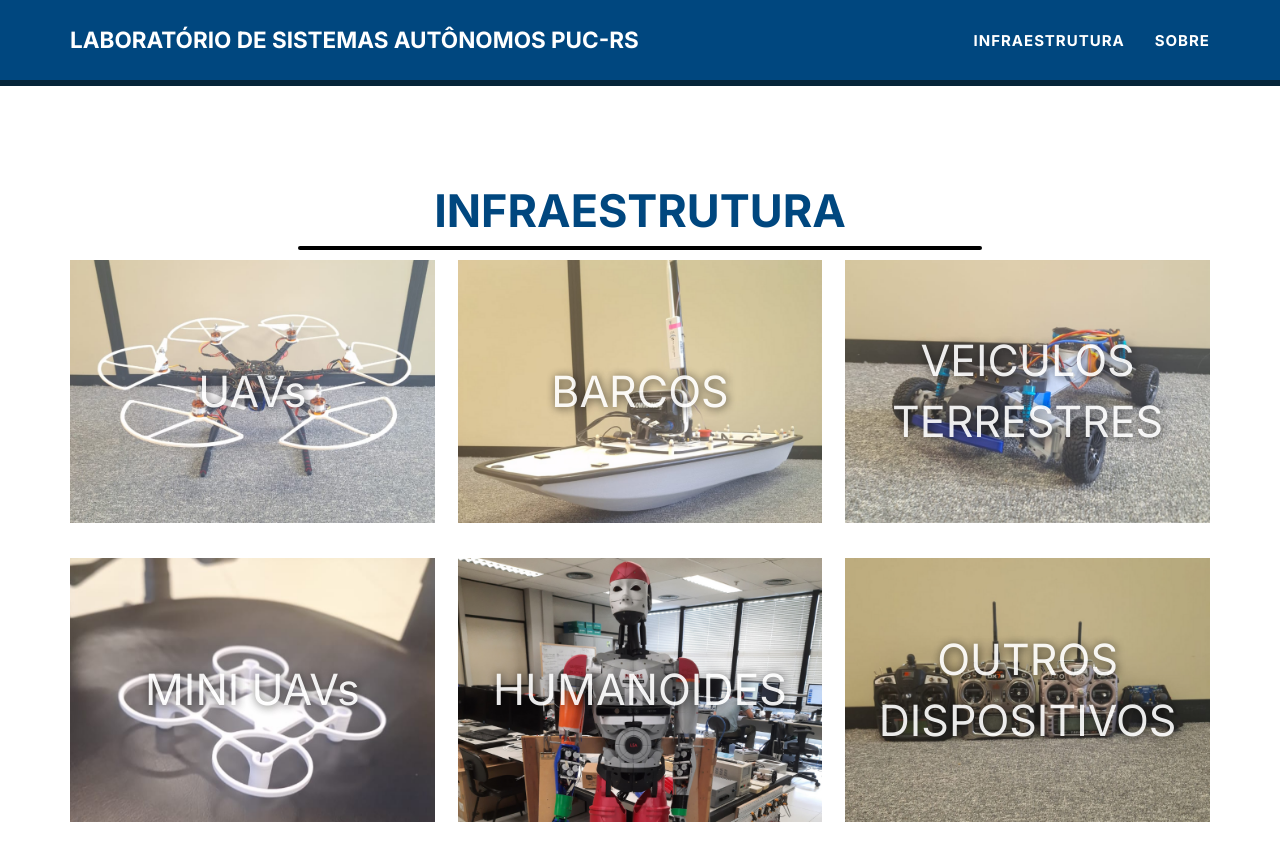
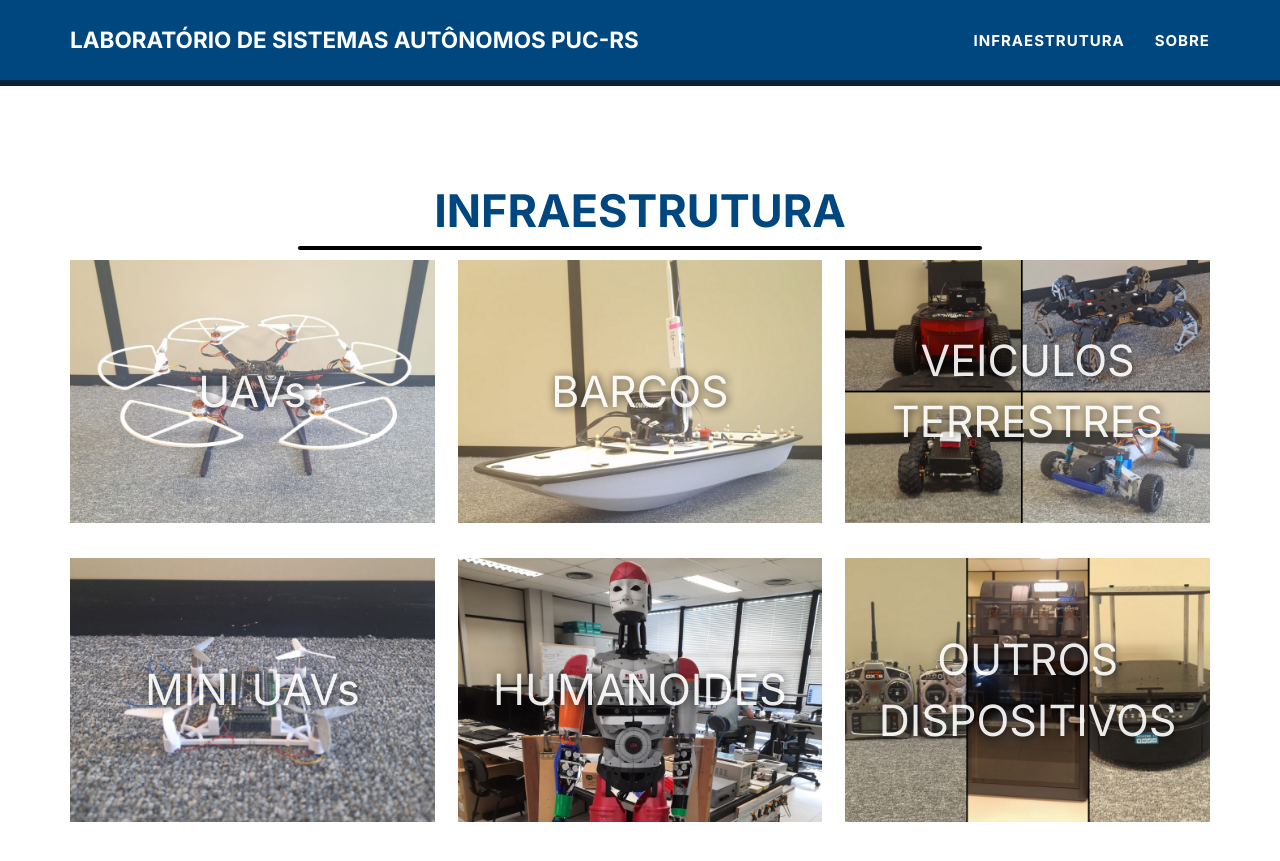
Before and after one commit to lsa-pucrs/lsa-pucrs.github.io, a Jekyll site: the page built from _posts/2014-07-18-UAVs.markdown, in a window 1280 px wide and 900 px high, scrolled down 719 px. Shown: the top 861 px of the window. Built offline with Jekyll 4.4.1, drawn with Linux system fonts in a browser that asks for light colours.

Commit message:
muda fotos terrestre e outros dispostitvos

```diff
--- a/_posts/2014-07-14-Gerais.markdown
+++ b/_posts/2014-07-14-Gerais.markdown
@@ -2,7 +2,7 @@
 layout: default
 modal-id: 5
 date: 2014-07-14
-img: controlesft1.png
+img: 3geraisft.png
 alt: image-alt
 overlay-text: "OUTROS DISPOSITIVOS"
 description: Projetos autônomos gerais
--- a/_posts/2014-07-15-Mini UAVs.markdown
+++ b/_posts/2014-07-15-Mini UAVs.markdown
@@ -2,7 +2,7 @@
 layout: default
 modal-id: 4
 date: 2014-07-15
-img: minidroneft.png
+img: minidroneft1Done.png
 alt: image-alt
 overlay-text: "MINI UAVs"
 description: mini drones muito legais
--- a/_posts/2014-07-16-Veículos Terrestre.markdown
+++ b/_posts/2014-07-16-Veículos Terrestre.markdown
@@ -2,14 +2,14 @@
 layout: default
 modal-id: 3
 date: 2014-07-16
-img: carsideft.png
+img: 4terrestreft.png
 alt: image-alt
 overlay-text: "VEICULOS TERRESTRES"
 description: carrinhos são como os barcos só que na terra e pequenos
 ---
 ### Tarmo 5 RC car
 
-<img src="{{ site.baseurl }}/img/portfolio/carfrontft.png" alt="Foto do drone em ação" style="width: 80%; max-width: 600px; height: auto; border: 1px solid #ddd;">
+<img src="{{ site.baseurl }}/img/portfolio/carsideft.png" alt="Foto do drone em ação" style="width: 80%; max-width: 600px; height: auto; border: 1px solid #ddd;">
 
 Veiculo terrestre, feito com base em um [projeto](https://github.com/robotics-pucrs/rc-car){:target="_blank"} feito pelo usuário krissheliman1 e publicado no site reddit
 
```
Also changed, not shown: img/portfolio/3geraisft.png (added), img/portfolio/4terrestreft.png (added), img/portfolio/minidroneft1Done.png (added), 6 other files.
